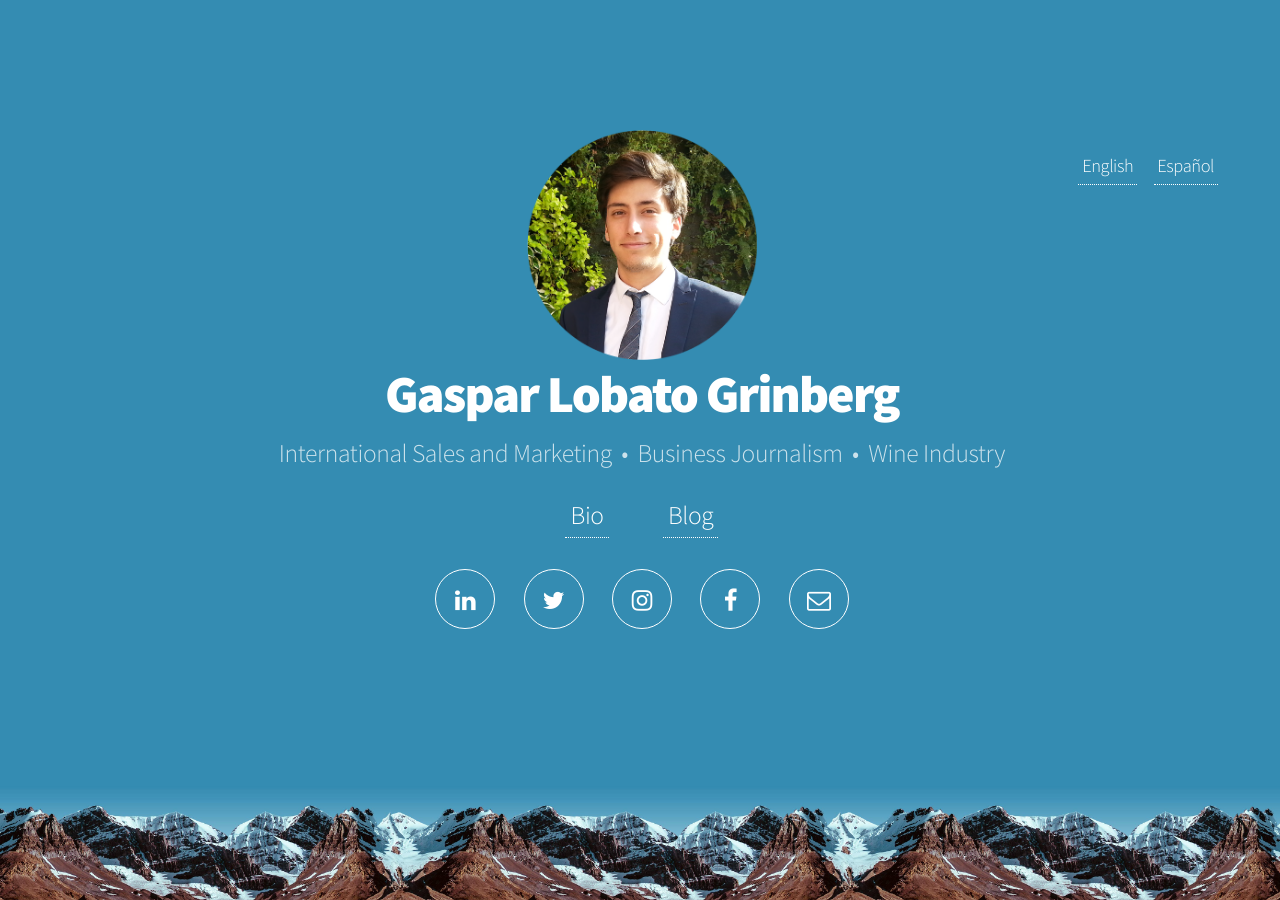
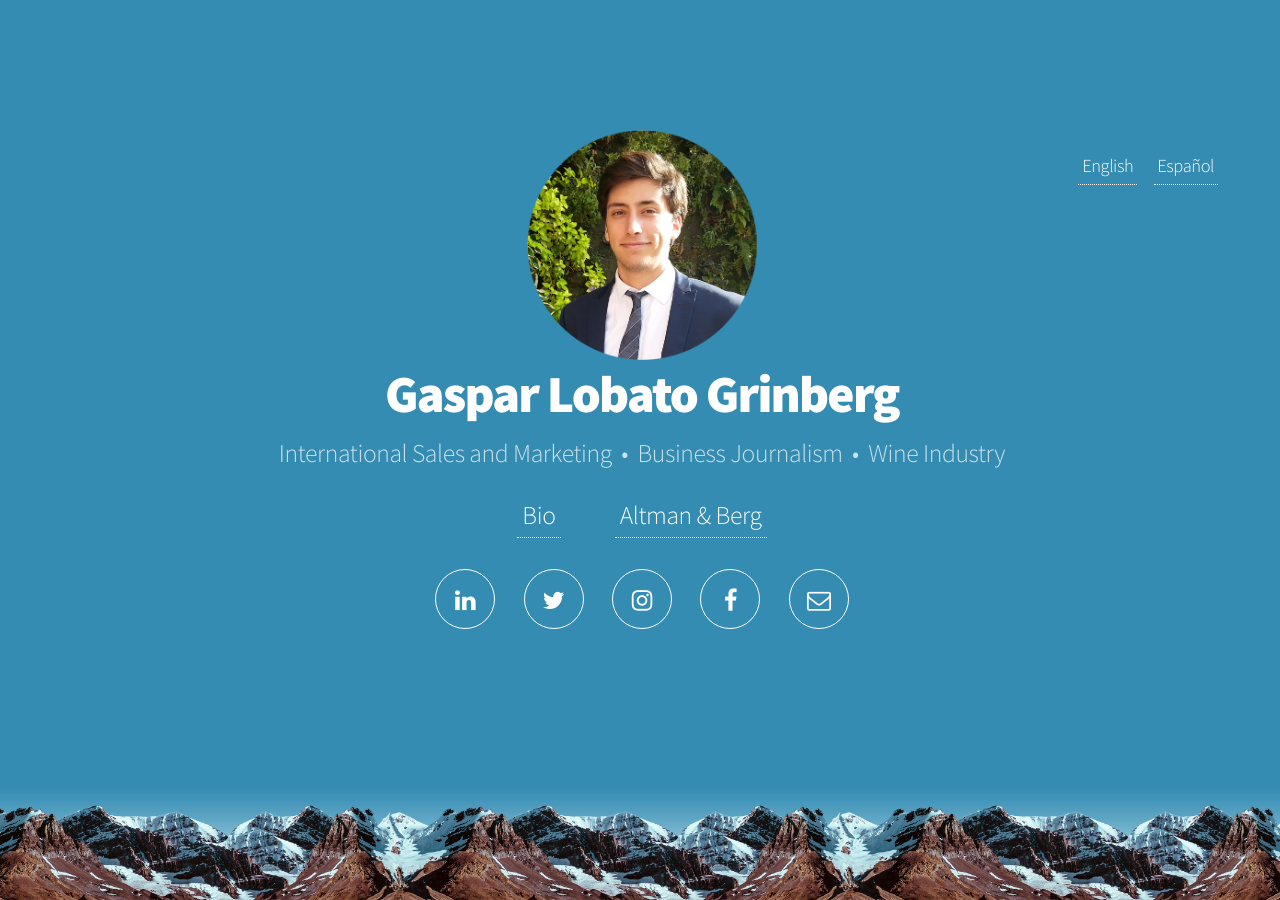
Before and after one commit to gasparlg/gasparg, a Jekyll site: the page built from index.html, in a window 1280 px wide. Built offline with Jekyll 4.4.1, drawn with Linux system fonts in a browser that asks for light colours; the list of posts is cut into pages by our own code.

Commit message:
updated the altman berg links

```diff
--- a/_layouts/default-es.html
+++ b/_layouts/default-es.html
@@ -32,7 +32,7 @@
 						<p>Ventas y Marketing Internacional &nbsp;&bull;&nbsp; Periodismo &nbsp;&bull;&nbsp; Industria del Vino</p>
                         <br>
                         <a href="{{site.baseurl}}es-bio" id="back" class="back1">Bio</a>
-                        <a href="https://es.altmanberg.com" id="back" class="back2" target="_blank">Blog</a>
+                        <a href="http://es.altmanberg.com" id="back" class="back2" target="_blank">Altman &amp; Berg</a>
 						<nav>
 							<ul>
                                 <li><a href="https://www.linkedin.com/in/gasparlg" class="icon fa-linkedin" target="_blank"><span class="label">Linkedin</span></a></li>
--- a/_layouts/default.html
+++ b/_layouts/default.html
@@ -32,7 +32,7 @@
 						<p>International&nbsp;Sales&nbsp;and&nbsp;Marketing &nbsp;&bull;&nbsp; Business&nbsp;Journalism &nbsp;&bull;&nbsp; Wine&nbsp;Industry</p>
                         <br>
                         <a href="{{site.baseurl}}bio" id="back" class="back1">Bio</a>
-                        <a href="https://altmanberg.com" id="back" class="back2" target="_blank">Blog</a>
+                        <a href="http://altmanberg.com" id="back" class="back2" target="_blank">Altman &amp; Berg</a>
 						<nav>
 							<ul>
                                 <li><a href="https://www.linkedin.com/in/gasparlg/en" class="icon fa-linkedin" target="_blank"><span class="label">Linkedin</span></a></li>
```
